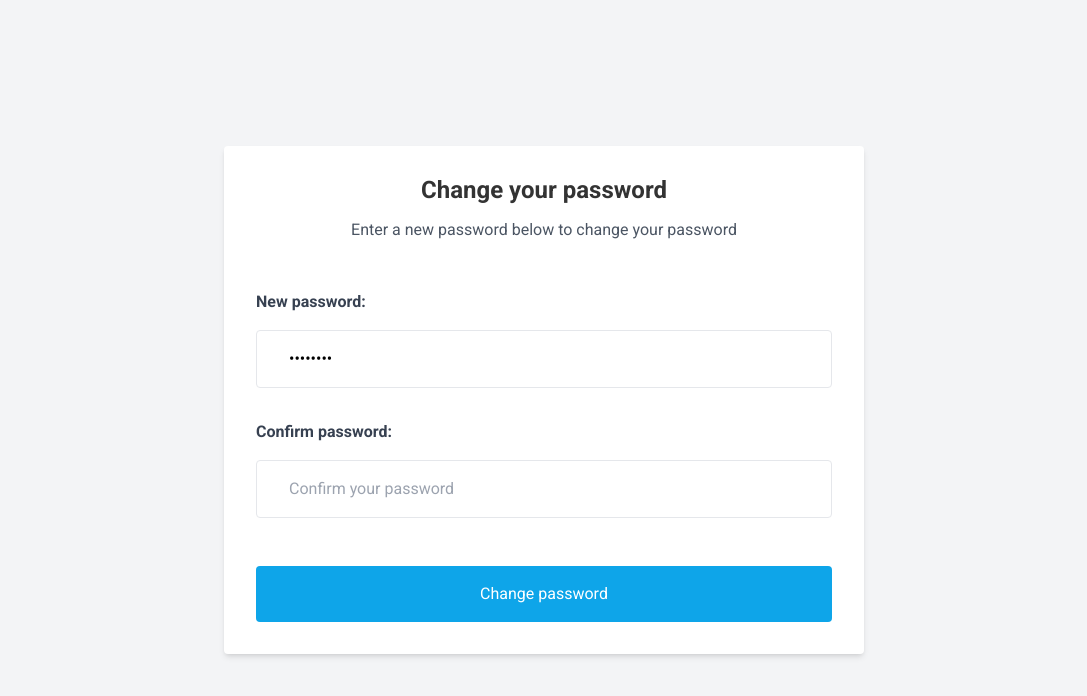
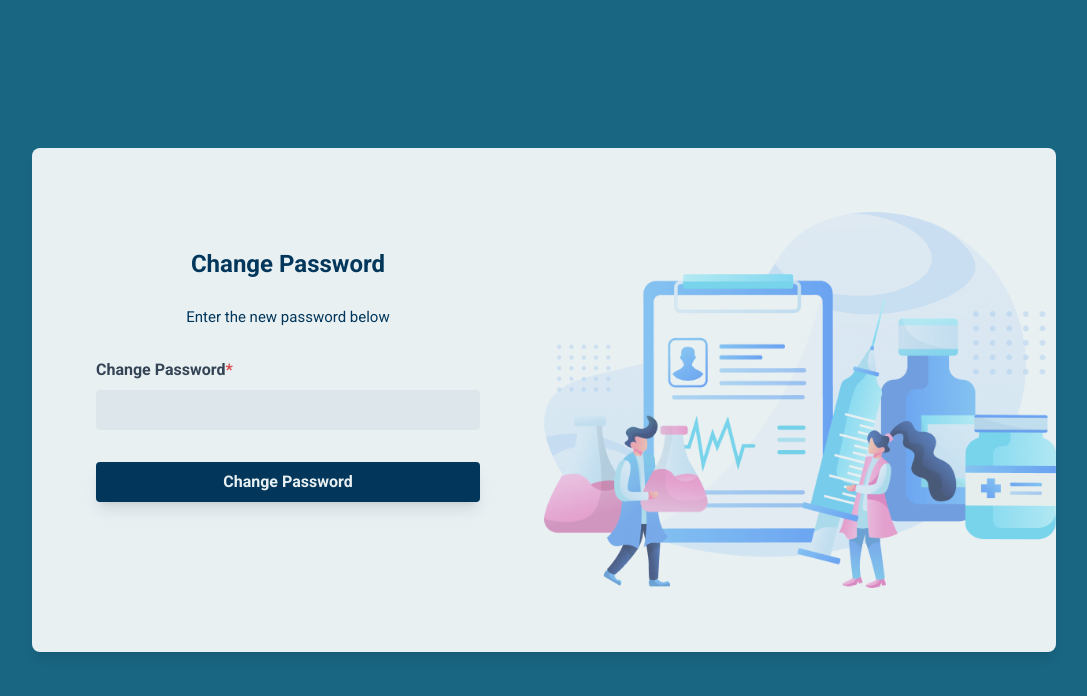
Before and after one commit to abdallahgamal110a/YouDawi1, a React (Create React App) app in the folder client/: page /confirmnewpassword in a window 1280 px wide. Shown: the top 696 px of the page, without its empty margins (96-1183 px from the left). Built offline with nearby package versions, Linux system fonts and the light colour scheme.

Commit message:
reset password

```diff
--- a/client/src/components/ConfirmNewPassword.js
+++ b/client/src/components/ConfirmNewPassword.js
@@ -2,34 +2,43 @@ import React from 'react';
 
 function ConfirmNewPassword() {
   return (
-    <div className="flex items-center justify-center min-h-screen bg-gray-100">
-      <div className="bg-white p-4 rounded-lg shadow-md w-80"> {/* Decreased width */}
-        <h2 className="text-5xl font-bold mb-2 text-center">Change your password</h2> {/* Adjusted font size */}
-        <p className="text-gray-600 text-center mb-6">Enter a new password below to change your password</p>
-        <div className="mb-4">
-          <label className="block text-gray-700 mb-2">New password:</label>
-          <div className="relative">
-            <input
-              type="password"
-              className="w-full px-4 py-2 border rounded-lg focus:outline-none focus:ring-2 focus:ring-sky-500"
-              value="••••••••"
+    <div className="min-h-screen flex items-center justify-center bg-primary-35">
+
+    <div className="flex w-4/5 h-4/5 max-h-70 bg-white opacity-90 rounded-2xl shadow-lg overflow-hidden">
+        <div className="w-1/2 p-8">
+            <h2 className="text-5xl font-bold text-primary-30 text-center mt-5 mb-4">Change Password</h2>
+            <p className="text-3xl text-primary-30 text-center mb-4">Enter the new password below</p>
+
+
+            <form className="space-y-4">
+                <div>
+                    <label className="block mb-1 text-gray-700">
+                    Change Password<span className="text-red-500">*</span>
+                    </label>
+                    <input
+                        type="password"
+                        className="w-full px-2 py-1 rounded-lg bg-gray-100 focus:outline-none focus:ring-2 focus:ring-blue-400"
+                        required
+                    />
+                </div>
+
+                {/* Submit Button */}
+                <button type="submit" className="w-full bg-primary-30 text-white py-1 rounded-lg font-semibold shadow-lg hover:bg-[#00263d] transition">
+                Change Password
+                </button>
+
+            </form>
+            </div>
+
+        <div className="w-1/2 relative">
+            <img
+                src="trafalgar-illustration sec02 1.png"
+                alt="Transparent overlay"
+                className="relative z-10 mx-auto my-8 opacity-75"
             />
-            <i className="fas fa-eye absolute right-3 top-3 text-gray-500"></i>
-          </div>
         </div>
-        <div className="mb-6">
-          <label className="block text-gray-700 mb-2">Confirm password:</label>
-          <input
-            type="password"
-            placeholder="Confirm your password"
-            className="w-full px-4 py-2 border rounded-lg focus:outline-none focus:ring-2 focus:ring-sky-500"
-          />
-        </div>
-        <button className="w-full bg-sky-500 text-white py-2 rounded-lg hover:bg-sky-600 transition duration-200">
-          Change password
-        </button>
-      </div>
     </div>
+</div>
   );
 }
 
```
